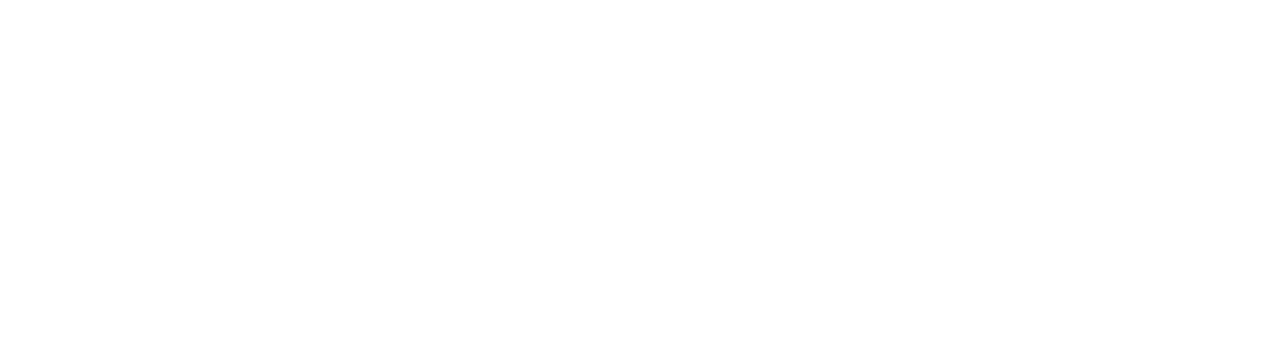
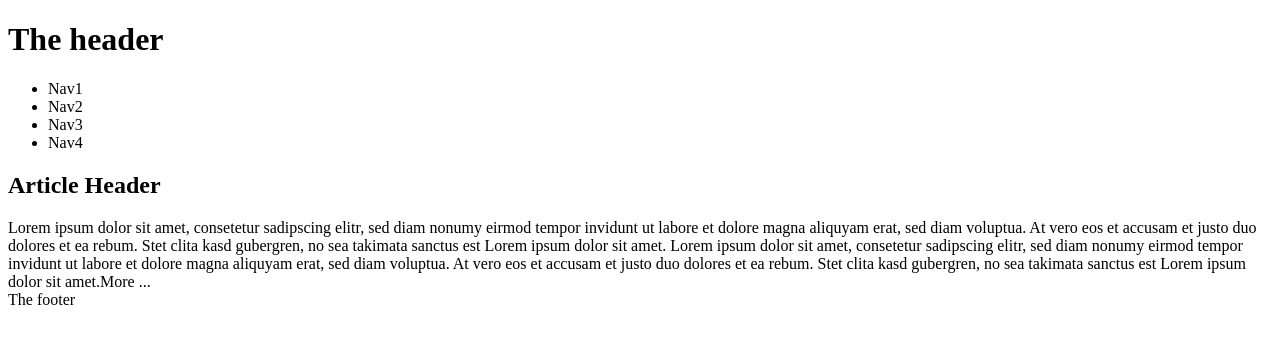
Before and after one commit to capt-marwil/portfolio, a plain HTML site: page index.html in a window 1280 px wide. Drawn offline with Linux system fonts and the light colour scheme.

Commit message:
Set up basic page structure

```diff
--- a/index.html
+++ b/index.html
@@ -5,6 +5,9 @@
 
     </head>
     <body>
-
+        <header><h1>The header</h1></header>
+        <nav><ul><li>Nav1</li><li>Nav2</li><li>Nav3</li><li>Nav4</li></ul></nav>
+        <section><article><h2>Article Header</h2><div class="teaser">Lorem ipsum dolor sit amet, consetetur sadipscing elitr, sed diam nonumy eirmod tempor invidunt ut labore et dolore magna aliquyam erat, sed diam voluptua. At vero eos et accusam et justo duo dolores et ea rebum. Stet clita kasd gubergren, no sea takimata sanctus est Lorem ipsum dolor sit amet. Lorem ipsum dolor sit amet, consetetur sadipscing elitr, sed diam nonumy eirmod tempor invidunt ut labore et dolore magna aliquyam erat, sed diam voluptua. At vero eos et accusam et justo duo dolores et ea rebum. Stet clita kasd gubergren, no sea takimata sanctus est Lorem ipsum dolor sit amet.<span class="continue">More ...</span></div></article></section>
+        <footer>The footer</footer>
     </body>
 </html>
```
